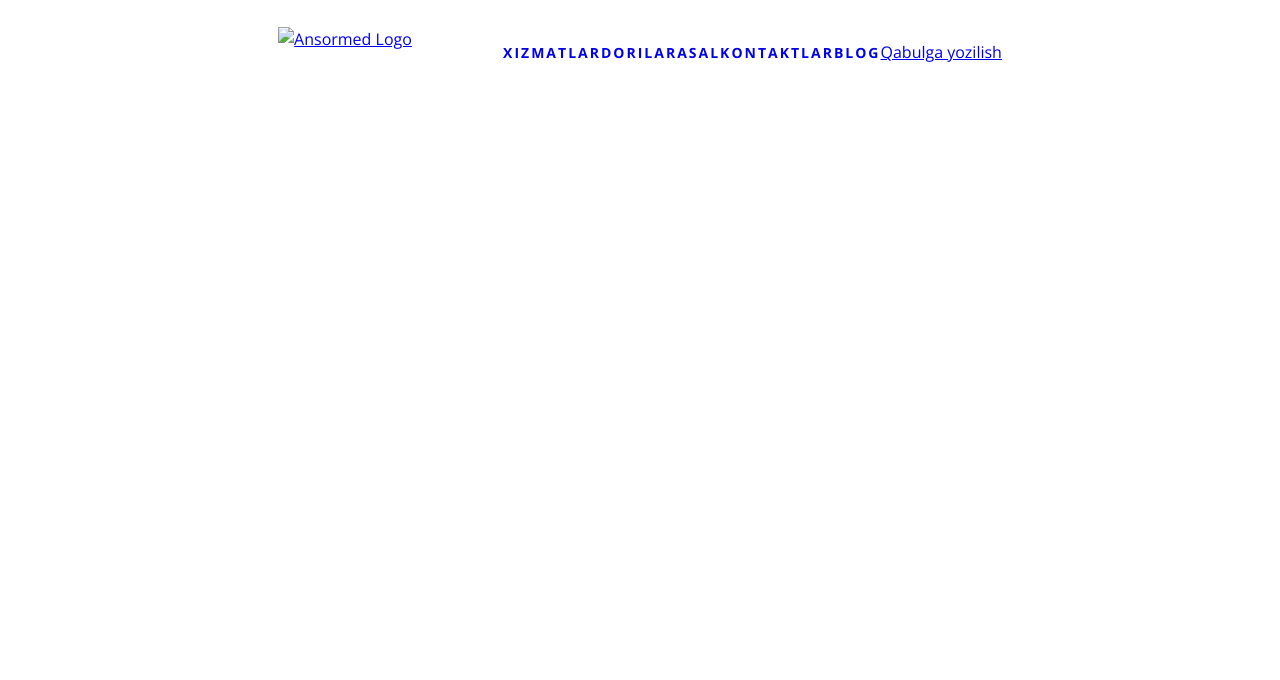
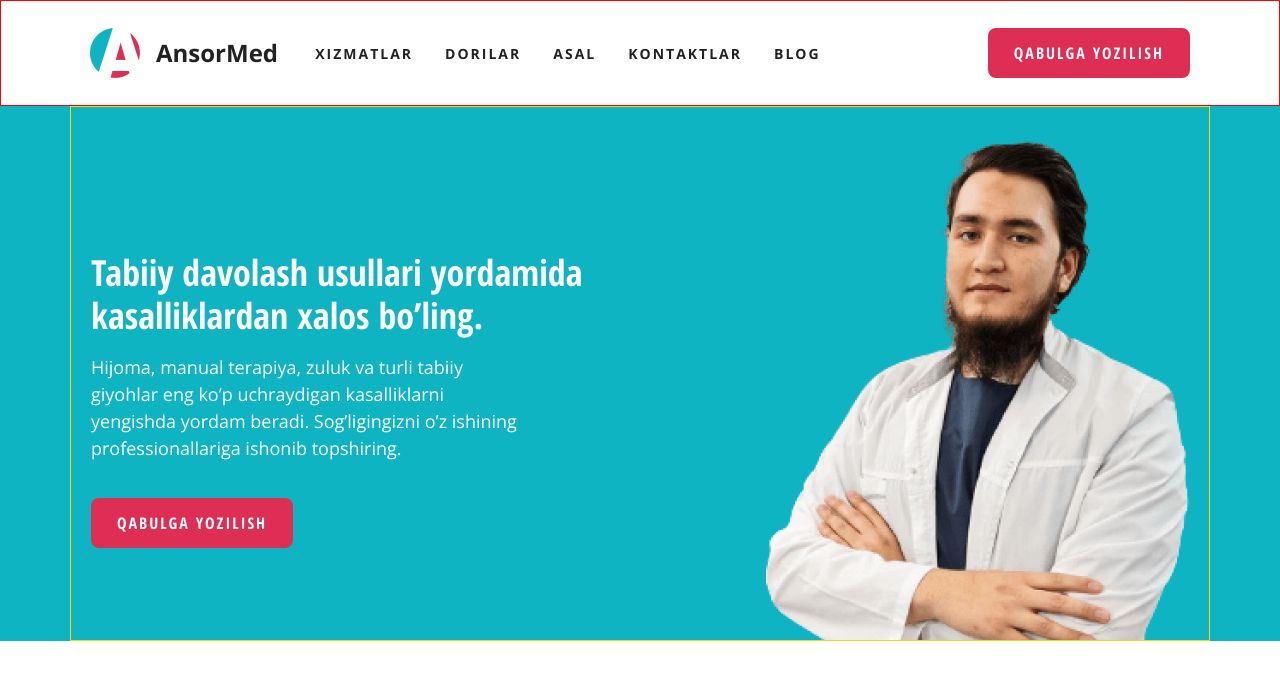
Before and after one commit to akramjonnuriddinov/Ansormed-001, a plain HTML site: page index.html in a window 1280 px wide. Drawn offline with nearby package versions, Linux system fonts and the light colour scheme.

Commit message:
Add css styles, html element

```diff
--- a/css/styles.css
+++ b/css/styles.css
@@ -3,6 +3,11 @@ font-family: 'Open Sans Condensed', sans-serif; */
 
 * {
     box-sizing: border-box;
+}
+
+*:focus {
+    outline: 2px dotted #DE2E54;
+    outline-offset: 3px;
 }
 
 body {
@@ -22,27 +27,58 @@ body {
     padding-right: 20px;
 }
 
-.header {
+/* HEADER */
+.site-header {
     background-color: #fff;
+    border: 1px solid red;
 }
 
 .site-header-container {
     display: flex;
     align-items: center;
-    justify-content: center;
+    justify-content: space-between;
     padding-top: 24px;
     padding-bottom: 24px;
 }
 
 .site-logo {
-    width: 185px;
+    display: flex;
+    align-items: center;
+    width: 50px;
     height: 50px;
+    text-decoration: none;
+    transition: color 0.4s ease;
+}
+
+.site-logo img {
+    margin-right: 16px;
+    width: 50px;
+    height: 50px;
+}
+
+.content-logo {
+    font-weight: 600;
+    font-size: 24px;
+    color: #222222;
+    line-height: 32.68px;
+    transition: color 0.4s ease;
+}
+
+.site-logo:hover .content-logo {
+    color: #DE2E54;
+}
+
+.site-logo:active {
+    opacity: 0.6;
 }
 
 .site-header-list {
     display: flex;
-    /* justify-content: space-between; */
     list-style: none;
+}
+
+.header-list-item {
+    margin-right: 32px;
 }
 
 .header-list-item a{
@@ -53,4 +89,99 @@ body {
     letter-spacing: 2px;
     text-transform: uppercase;
     font-weight: 700;
+    display: inline-block;
+    color: #222222;
+    transition:
+        color 0.4s ease,
+        opacity 0.4s ease;
 }
+
+.header-list-item a:last-child {
+    margin-right: 0;
+}
+
+.header-list-item a:hover {
+    color: #DE2E54;
+}
+
+.header-list-item a:active {
+    opacity: 0.6;
+}
+.base-btn {
+    font-family: "Open Sans Condensed";
+    font-weight: 700;
+    font-size: 16px;
+    line-height: 22.5px;
+    letter-spacing: 2px;
+    color: #fff;
+    text-decoration: none;
+    text-transform: uppercase;
+    display: inline-block;
+    background-color: #DE2E54;
+    padding: 12px 24px;
+    border-radius: 8px;
+    transition:
+        color 0.4s ease,
+        border 0.4s ease,
+        background-color 0.4s ease,
+        opacity 0.4s ease;
+    border: 2px solid #DE2E54;
+}
+
+.base-btn:hover {
+    color: #DE2E54;
+    /* border: 2px solid #DE2E54; */
+    background-color: #fff;
+}
+
+.base-btn:active {
+    opacity: 0.6;
+}
+/* /HEADER */
+
+/* MAIN */
+/* HERO */
+.hero {
+    background-color: #0EB4C1;
+}
+.hero-container {
+    display: flex;
+    justify-content: space-between;
+    border: 1px solid gold;
+}
+
+.hero-content {
+    width: 500px;
+    margin-top: 120px;
+}
+
+.hero-content-title {
+    width: 500px;
+    font-weight: 700;
+    font-family: "Open Sans Condensed";
+    font-size: 36px;
+    line-height: 43.2px;
+    color: #FFFFFF;
+    margin-bottom: 16px;
+}
+
+.hero-content-paragraph {
+    width: 440px;
+    font-weight: 400;
+    font-size: 18px;
+    line-height: 27px;
+    color: #FFFFFF;
+    margin-top: 0;
+    margin-bottom: 36px;
+}
+
+.hero-img {
+    width: 423px;
+    height: 504px;
+    margin-bottom: 0;
+    margin-top: 29px;
+}
+
+/* /HERO */
+
+/* SERVICES */
--- a/index.html
+++ b/index.html
@@ -20,7 +20,8 @@
     <header class="site-header">
         <div class="container site-header-container">
             <a class="site-logo" href="index.html">
-                <img src="./img/logo.svg" alt="Ansormed Logo" width="185" height="50">
+                <img class="img-logo" src="./img/logo-icon.png" alt="Ansormed Logo" width="50" height="50">
+                <span class="content-logo">AnsorMed</span>
             </a>
             <ul class="site-header-list">
                 <li class="header-list-item"><a href="#">Xizmatlar</a></li>
@@ -29,7 +30,7 @@
                 <li class="header-list-item"><a href="#">Kontaktlar</a></li>
                 <li class="header-list-item"><a href="#">Blog</a></li>
             </ul>
-            <a href="#">Qabulga yozilish</a>
+            <a class="base-btn" href="#">Qabulga yozilish</a>
         </div>
     </header>
     <!-- /HEADER -->
@@ -39,7 +40,14 @@
 
         <!-- HERO -->
         <section class="hero">
-
+            <div class="container hero-container">
+                <div class="hero-content">
+                    <h1 class="hero-content-title">Tabiiy davolash usullari yordamida kasalliklardan xalos bo’ling.</h1>
+                    <p class="hero-content-paragraph">Hijoma, manual terapiya, zuluk va turli tabiiy giyohlar eng ko’p uchraydigan kasalliklarni yengishda yordam beradi. Sog’ligingizni o’z ishining professionallariga ishonib topshiring.</p>
+                    <a class="base-btn" href="#">Qabulga yozilish</a>
+                </div>
+                <img class="hero-img" src="./img/hero-img.png" alt="Hero Img" width="423" height="504">
+            </div>
         </section>
         <!-- /HERO -->
 
```
Also changed, not shown: img/logo-icon.png (added).
